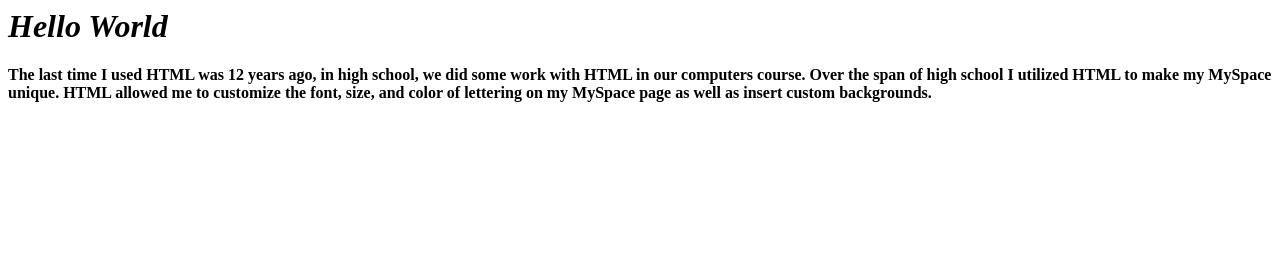
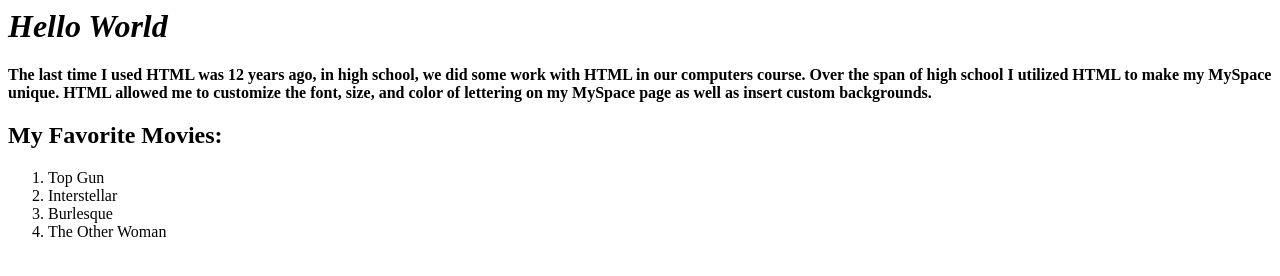
Before and after one commit to desireevanassche/SDPre, a plain HTML site: page Labs/Blog/index.html in a window 1280 px wide. Drawn offline with Linux system fonts and the light colour scheme.

Commit message:
Part three - lists, completed.

```diff
--- a/Labs/Blog/index.html
+++ b/Labs/Blog/index.html
@@ -9,6 +9,15 @@
        with HTML in our computers course. Over the span of high school I utilized HTML to make my MySpace unique. HTML allowed me
       to customize the font, size, and color of lettering on my MySpace page as well as insert
       custom backgrounds.</strong></p>
-      </menu>
+
+      <h2>My Favorite Movies:</h2>
+
+      <ol>
+        <li>Top Gun</li>
+        <li>Interstellar</li>
+        <li>Burlesque</li>
+        <li>The Other Woman</li>
+      </ol>
+
     </body>
     </html>
```
